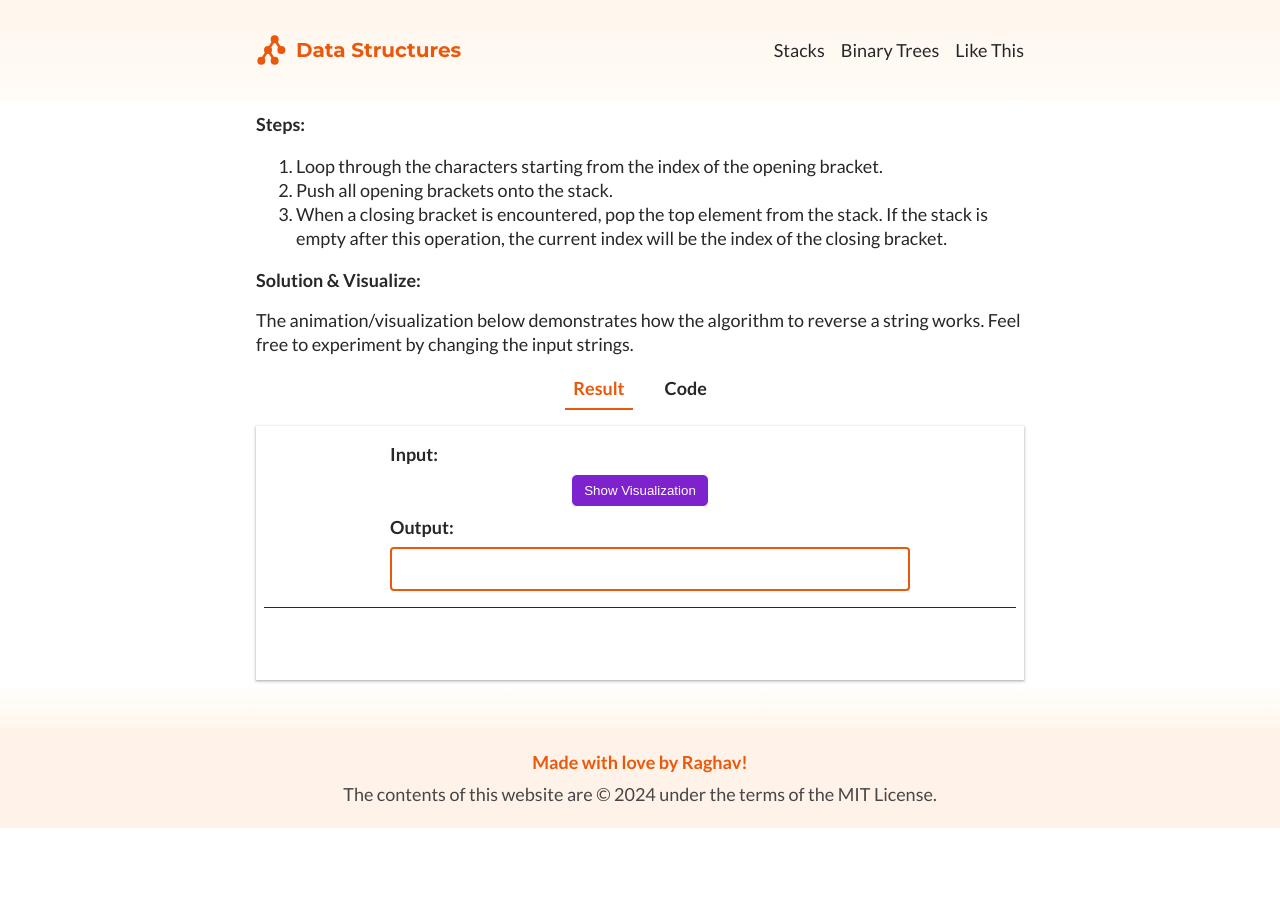
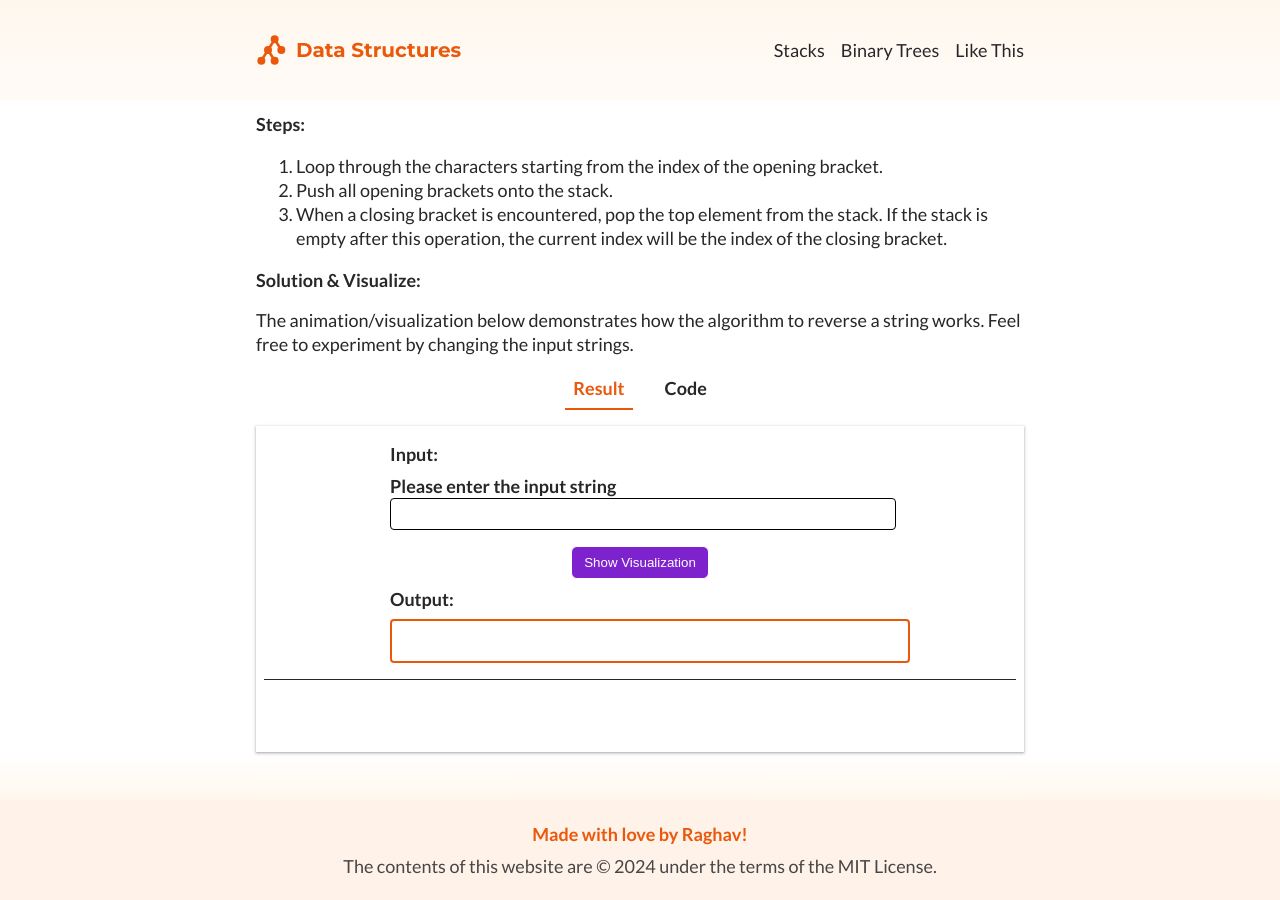
Before and after one commit to raghavendra89/ds-visualizer, a Jekyll site: the page built from _stacks/lexicographically-smallest-substring.md, in a window 1280 px wide and 900 px high, scrolled down 558 px. Built offline with Jekyll 4.4.1, drawn with Linux system fonts in a browser that asks for light colours; before the commit the page ends 1386 px from its top, so only the background shows below that; some of the changed lines change nothing that is shown.

Commit message:
Implemented solution for lexicographically smallest substring problem.

```diff
--- a/_includes/stack-result-area.html
+++ b/_includes/stack-result-area.html
@@ -5,7 +5,7 @@
             <div class="mb-4">
                 <label>{{ input.label }}</label>
                 <input type="text" class="sv-input" name="" validation="{{ input.regex }}">
-                <div class="sv-input-feedback d-none">This is the custom help text for this input</div>
+                <div class="sv-input-feedback d-none">{{ input.feedback }}</div>
             </div>
         {% elsif input.type == 'number' %}
             <div class="mb-4">
--- /dev/null
+++ b/_stacks/assets/js/lexicographically-smallest-substring.js
@@ -0,0 +1,75 @@
+function stackSolution(args) {
+    let string = args[0];
+    let smallestString = '';
+
+    const stack = new Stack(
+        string.split(''),
+        {
+            name: 'Stack',
+            description: 'This stack will hold the characters of the given string.'
+        }
+    );
+
+    let topChar = '';
+    let charCount = {};
+    let i = string.length - 1;
+    while (! stack.isEmpty()) {
+        animatorModule.displayComment(
+            'Pop each element from the stack and compare it with first letter of string. <br>'
+            + highlightCharacter(string, i)
+            + '<br> Current smallest subsequence: <div class="sv-comment-highlight">'
+            + highlightCharacter(smallestString, 0) +'</div>',
+            200
+        );
+
+        topChar = stack.pop();
+
+        // Increment the count or set the count to 1
+        charCount[topChar] = (charCount[topChar] || 0) + 1;
+
+        if (smallestString.length > 0 && charCount[topChar] > 1) {
+            if (topChar > smallestString[0]) {
+                animatorModule.displayComment(
+                    'Popped element ('+ topChar +') > first letter ('+ smallestString[0] +'). So ignore it. <br>'
+                    + highlightCharacter(string, i)
+                    + ' <br> Current smallest subsequence: <div class="sv-comment-highlight">'
+                    + highlightCharacter(smallestString, 0) +'</div>',
+                    2000
+                );
+            } else {
+                smallestString = smallestString.replace(topChar, '');
+                smallestString = topChar + smallestString;
+
+                animatorModule.displayComment(
+                    'Popped element ('+ topChar +') <= first letter ('+ smallestString[0] +'). So ignore the duplicate character already present in the string. <br>'
+                    + highlightCharacter(string, i)
+                    + ' <br> Current smallest subsequence: <div class="sv-comment-highlight">'
+                    + highlightCharacter(smallestString, 0) +'</div>',
+                    2000
+                );
+            }
+
+        } else {
+            if (smallestString.length > 0) {
+                animatorModule.displayComment(
+                    'Pop each element from the stack and compare it with first letter of string. <br>'
+                    + highlightCharacter(string, i)
+                    + ' <br> Current smallest subsequence: <div class="sv-comment-highlight">'
+                    + highlightCharacter(smallestString, 0) +'</div>',
+                    200
+                );
+            }
+
+            smallestString = topChar + smallestString;
+        }
+
+        i--;
+    }
+console.log(smallestString);
+    animatorModule.displayOutput(smallestString);
+    animatorModule.displayComment(
+        'Lexicographically smallest subsequence: <br>'
+        + highlightSubstring(smallestString, 0, smallestString.length)
+    );
+    return smallestString;
+}
--- a/_stacks/lexicographically-smalles-substring.md
+++ b/_stacks/lexicographically-smallest-substring.md
@@ -1,6 +1,11 @@
 ---
 layout: visualizer
 title: Find the lexicographically smallest substring with distinct characters
+inputs:
+  - type: string
+    label: Please enter the input string
+    regex: ^[a-z]+$
+    feedback: The string should only contain the lowercase English letters.
 ---
 
 #### Problem:
```
Also changed, not shown: _stacks/assets/js/lexicographically-smalles-substring.js (deleted).
